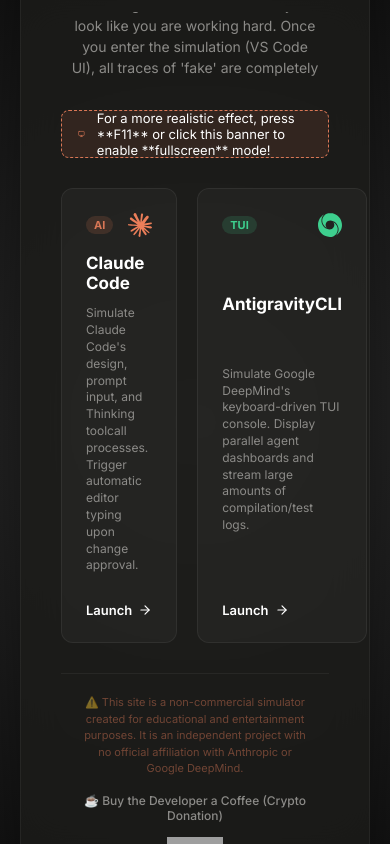
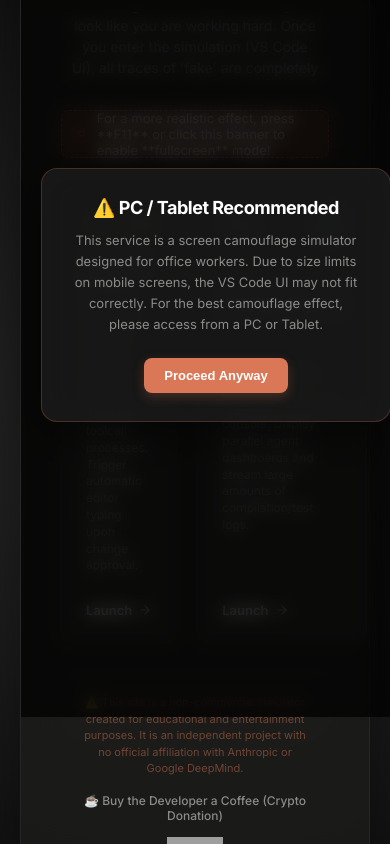
Before and after one commit to jjajjara/fakeCLI, a React (Vite) app: page / in a window 390 px wide. Built offline with nearby package versions, Linux system fonts and the light colour scheme; no server answers; grey boxes are pictures that could not be loaded.

Commit message:
feat: add mobile device connection warning popup with glassmorphism style

```diff
--- a/src/App.jsx
+++ b/src/App.jsx
@@ -31,7 +31,10 @@
     cardBtn: "구동하기",
     donationTitle: "☕ 개발자에게 따뜻한 커피 한 잔 선물하기 (암호화폐 후원)",
     footer: "© 2026 fakeCLI. 회사 업무 보안 위장 전용 툴킷.",
-    disclaimer: "⚠️ 본 사이트는 학습 및 유머 목적으로 제작된 비상업적 시뮬레이터이며, Anthropic 또는 Google DeepMind와 어떠한 제휴나 관계도 없는 개인의 창작 프로젝트입니다."
+    disclaimer: "⚠️ 본 사이트는 학습 및 유머 목적으로 제작된 비상업적 시뮬레이터이며, Anthropic 또는 Google DeepMind와 어떠한 제휴나 관계도 없는 개인의 창작 프로젝트입니다.",
+    mobileWarnTitle: "⚠️ PC / 태블릿 접속 권장",
+    mobileWarnDesc: "본 서비스는 직장인(Office Worker)을 위한 화면 보안 위장(Camouflage) 시뮬레이터입니다. 모바일 해상도에서는 VS Code 화면이 찌그러져 위장 효과가 떨어질 수 있으니, 완벽한 몰입을 위해 PC나 태블릿 기기로 접속해 주세요.",
+    mobileWarnBtn: "이해했으며 계속 진행하기"
   },
   en: {
     introTitle: "fakeCLI - Work Camouflage Coding Simulator",
@@ -44,7 +47,10 @@
     cardBtn: "Launch",
     donationTitle: "☕ Buy the Developer a Coffee (Crypto Donation)",
     footer: "© 2026 fakeCLI. Exclusive office work camouflage toolkit.",
-    disclaimer: "⚠️ This site is a non-commercial simulator created for educational and entertainment purposes. It is an independent project with no official affiliation with Anthropic or Google DeepMind."
+    disclaimer: "⚠️ This site is a non-commercial simulator created for educational and entertainment purposes. It is an independent project with no official affiliation with Anthropic or Google DeepMind.",
+    mobileWarnTitle: "⚠️ PC / Tablet Recommended",
+    mobileWarnDesc: "This service is a screen camouflage simulator designed for office workers. Due to size limits on mobile screens, the VS Code UI may not fit correctly. For the best camouflage effect, please access from a PC or Tablet.",
+    mobileWarnBtn: "Proceed Anyway"
   }
 };
 
@@ -78,9 +84,18 @@
   // F11 전체화면 권장 알림창 상태
   const [isFullscreen, setIsFullscreen] = useState(false);
 
+  // 모바일 접속 권장 모달 상태
+  const [showMobileModal, setShowMobileModal] = useState(false);
+
   // 초기화 (OS 감지 및 랜덤 워크스페이스 선정)
   useEffect(() => {
     setOsType(detectOS());
+
+    // 모바일 기기 접속 검출 (너비 768px 미만 혹은 userAgent)
+    const isMobile = window.innerWidth < 768 || /Mobi|Android|iPhone|iPad/i.test(navigator.userAgent);
+    if (isMobile) {
+      setShowMobileModal(true);
+    }
 
     const randomIdx = Math.floor(Math.random() * PROJECT_NAMES.length);
     const chosenProject = PROJECT_NAMES[randomIdx];
@@ -384,6 +399,22 @@
             </div>
           </div>
 
+          {/* 모바일 기기 접속 경고 모달 */}
+          {showMobileModal && (
+            <div className="mobile-modal-overlay">
+              <div className="mobile-modal-content">
+                <h3>{t.mobileWarnTitle}</h3>
+                <p>{t.mobileWarnDesc}</p>
+                <button
+                  onClick={() => setShowMobileModal(false)}
+                  className="mobile-modal-btn"
+                >
+                  {t.mobileWarnBtn}
+                </button>
+              </div>
+            </div>
+          )}
+
         </div>
       </div>
     );
--- a/src/index.css
+++ b/src/index.css
@@ -309,3 +309,80 @@
   height: 42px;
   display: block;
 }
+
+/* 모바일 기기 권장 팝업 스타일 */
+.mobile-modal-overlay {
+  position: fixed;
+  top: 0;
+  left: 0;
+  width: 100vw;
+  height: 100vh;
+  background: rgba(0, 0, 0, 0.7);
+  backdrop-filter: blur(8px);
+  display: flex;
+  align-items: center;
+  justify-content: center;
+  z-index: 9999;
+  padding: 20px;
+  animation: fadeIn 0.25s ease-out;
+}
+
+.mobile-modal-content {
+  background: rgba(30, 30, 30, 0.75);
+  border: 1px solid rgba(217, 119, 86, 0.25); /* 클로드 포인트 컬러 */
+  box-shadow: 0 12px 40px rgba(0, 0, 0, 0.5);
+  border-radius: 16px;
+  padding: 28px;
+  max-width: 440px;
+  width: 100%;
+  text-align: center;
+  backdrop-filter: blur(15px);
+  animation: scaleIn 0.3s cubic-bezier(0.175, 0.885, 0.32, 1.275);
+}
+
+.mobile-modal-content h3 {
+  font-size: 18px;
+  color: var(--txt-light);
+  margin-bottom: 12px;
+  font-weight: 700;
+  letter-spacing: -0.5px;
+}
+
+.mobile-modal-content p {
+  font-size: 13px;
+  color: var(--txt-muted);
+  line-height: 1.6;
+  margin-bottom: 24px;
+}
+
+.mobile-modal-btn {
+  background: linear-gradient(135deg, var(--color-claude), #d97756);
+  border: none;
+  border-radius: 8px;
+  color: #fff;
+  padding: 10px 20px;
+  font-size: 13px;
+  font-weight: bold;
+  cursor: pointer;
+  transition: transform 0.2s, box-shadow 0.2s;
+  box-shadow: 0 4px 12px rgba(217, 119, 86, 0.25);
+}
+
+.mobile-modal-btn:hover {
+  transform: translateY(-2px);
+  box-shadow: 0 6px 16px rgba(217, 119, 86, 0.4);
+}
+
+.mobile-modal-btn:active {
+  transform: translateY(0);
+}
+
+@keyframes fadeIn {
+  from { opacity: 0; }
+  to { opacity: 1; }
+}
+
+@keyframes scaleIn {
+  from { transform: scale(0.9); opacity: 0; }
+  to { transform: scale(1); opacity: 1; }
+}
```
